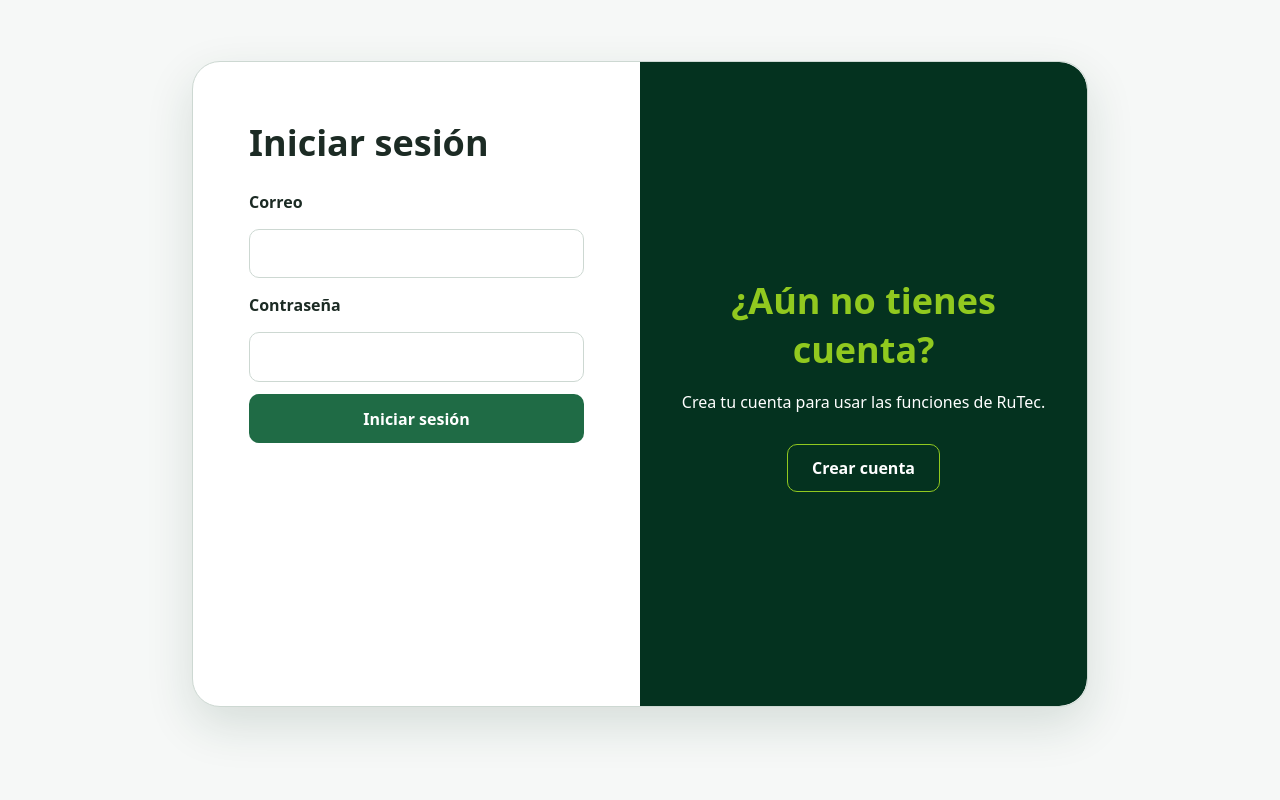
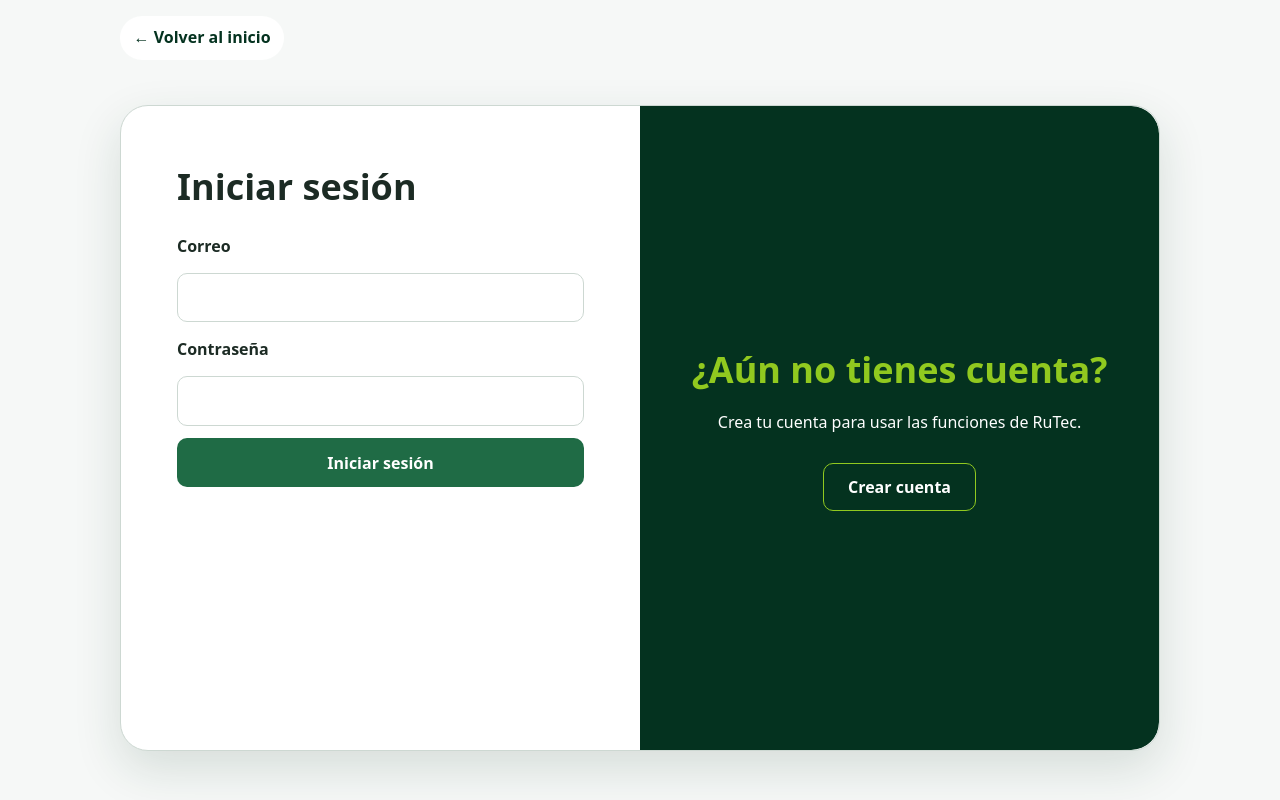
Before and after one commit to AlejandraR0sas/RuTec, a React (Vite) app in the folder frontend/: page /login in a window 1280 px wide. Built offline with nearby package versions, Linux system fonts and the light colour scheme; no server answers.

Commit message:
Agregar enlace para volver al inicio

```diff
--- a/frontend/src/pages/Login.jsx
+++ b/frontend/src/pages/Login.jsx
@@ -5,7 +5,8 @@
  * REGLAS: errores del servidor se muestran tal cual (ya vienen legibles). Contraseña mínimo 8 caracteres.
  * PENDIENTE: [ ] Mejorar diseño y validaciones en el formulario
  */
-import { useEffect, useLayoutEffect, useRef, useState } from 'react';import { useNavigate } from 'react-router-dom';
+import { useEffect, useLayoutEffect, useRef, useState } from 'react';
+import { Link, useNavigate } from 'react-router-dom';
 import { useAuth } from '../context/AuthContext.jsx';
 import './Login.css';
 
@@ -75,7 +76,10 @@ export default function Login() {
   }
 
   return (
-    <main className="login">
+    <div className="login">
+          <Link className="login__volver" to="/">
+      ← Volver al inicio
+    </Link>
       <section
         className={`login__tarjeta ${modoRegistro ? 'login__tarjeta--registro' : ''}`}
       >
@@ -185,6 +189,6 @@ export default function Login() {
           </button>
         </aside>
       </section>
-    </main>
+    </div>
   );
 }
--- a/frontend/src/pages/login.css
+++ b/frontend/src/pages/login.css
@@ -1,16 +1,17 @@
 .login {
   --login-panel: #04321f;
-  --login-lima: #91c91f;
-  --login-superficie: #ffffff;
-  --login-texto: var(--texto);
-  --login-borde: var(--borde);
-
+--login-lima: #91c91f;
+--login-superficie: #ffffff;
+--login-texto: var(--texto);
+--login-borde: var(--borde);
+  position: relative;
   display: grid;
   place-items: center;
   width: 100%;
   max-width: none;
-  min-height: calc(100vh - 4rem);
-  min-height: calc(100dvh - 4rem);
+  min-height: 100vh;
+  min-height: 100dvh;
+  padding: 4.5rem 1rem 1rem;
 }
 
 .login__tarjeta {
@@ -215,3 +216,34 @@
     animation: none !important;
   }
 }
+main:has(.login) {
+  max-width: none;
+  width: 100%;
+  margin: 0;
+  padding: 0;
+}
+.login__volver {
+  position: absolute;
+  top: 1rem;
+  left: max(1rem, calc((100% - 1040px) / 2));
+  z-index: 3;
+  display: inline-flex;
+  align-items: center;
+  min-height: 44px;
+  padding: 0.55rem 0.85rem;
+  border-radius: 999px;
+  background: var(--login-superficie);
+  color: var(--login-panel);
+  font-weight: 600;
+  line-height: 1.2;
+  text-decoration: none;
+}
+
+.login__volver:hover {
+  text-decoration: underline;
+}
+
+.login__volver:focus-visible {
+  outline: 3px solid var(--login-lima);
+  outline-offset: 3px;
+}
```
